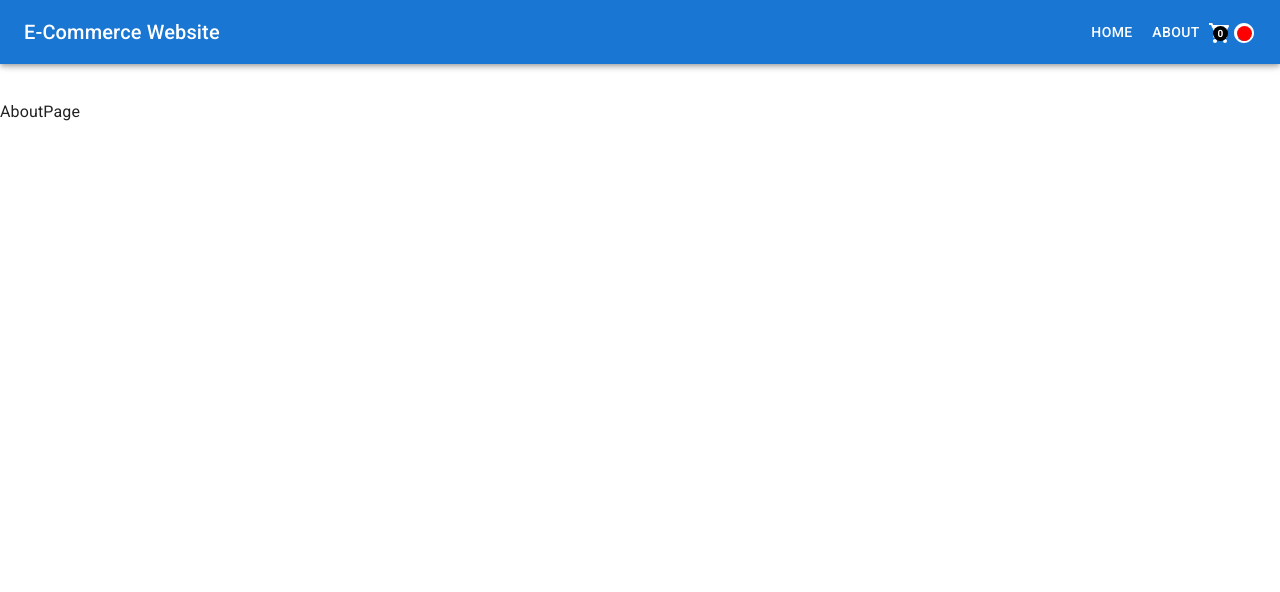
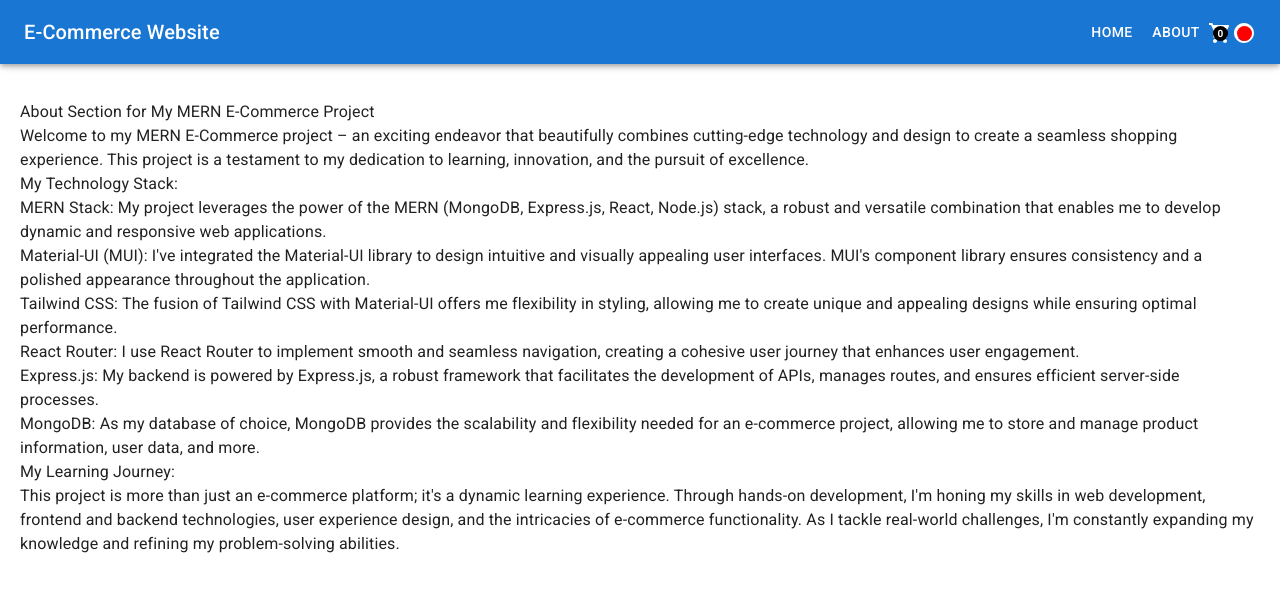
Before and after one commit to SumanKisku/e-commerce-react, a React (Vite) app: page /about in a window 1280 px wide. Shown: the top 592 px of the page. Built offline with nearby package versions, Linux system fonts and the light colour scheme.

Commit message:
about page

```diff
--- a/src/pages/AboutPage.jsx
+++ b/src/pages/AboutPage.jsx
@@ -1,8 +1,26 @@
 
 const AboutPage = () => {
-    return (
-        <div style={{ marginTop: "100px" }}>AboutPage</div>
-    )
+  return (
+    <div style={{ margin: "100px 20px" }}>
+      <div class="bg-gray-100 p-8">
+        <h1 class="text-2xl font-semibold mb-4">About Section for My MERN E-Commerce Project</h1>
+        <p>Welcome to my MERN E-Commerce project – an exciting endeavor that beautifully combines cutting-edge technology and design to create a seamless shopping experience. This project is a testament to my dedication to learning, innovation, and the pursuit of excellence.</p>
+
+        <h2 class="text-lg font-semibold mt-6">My Technology Stack:</h2>
+        <ul class="list-disc pl-6 mt-2">
+          <li>MERN Stack: My project leverages the power of the MERN (MongoDB, Express.js, React, Node.js) stack, a robust and versatile combination that enables me to develop dynamic and responsive web applications.</li>
+          <li>Material-UI (MUI): I've integrated the Material-UI library to design intuitive and visually appealing user interfaces. MUI's component library ensures consistency and a polished appearance throughout the application.</li>
+          <li>Tailwind CSS: The fusion of Tailwind CSS with Material-UI offers me flexibility in styling, allowing me to create unique and appealing designs while ensuring optimal performance.</li>
+          <li>React Router: I use React Router to implement smooth and seamless navigation, creating a cohesive user journey that enhances user engagement.</li>
+          <li>Express.js: My backend is powered by Express.js, a robust framework that facilitates the development of APIs, manages routes, and ensures efficient server-side processes.</li>
+          <li>MongoDB: As my database of choice, MongoDB provides the scalability and flexibility needed for an e-commerce project, allowing me to store and manage product information, user data, and more.</li>
+        </ul>
+
+        <h2 class="text-lg font-semibold mt-6">My Learning Journey:</h2>
+        <p class="mt-2">This project is more than just an e-commerce platform; it's a dynamic learning experience. Through hands-on development, I'm honing my skills in web development, frontend and backend technologies, user experience design, and the intricacies of e-commerce functionality. As I tackle real-world challenges, I'm constantly expanding my knowledge and refining my problem-solving abilities.</p>
+      </div>
+    </div>
+  )
 }
 
 export default AboutPage
```
